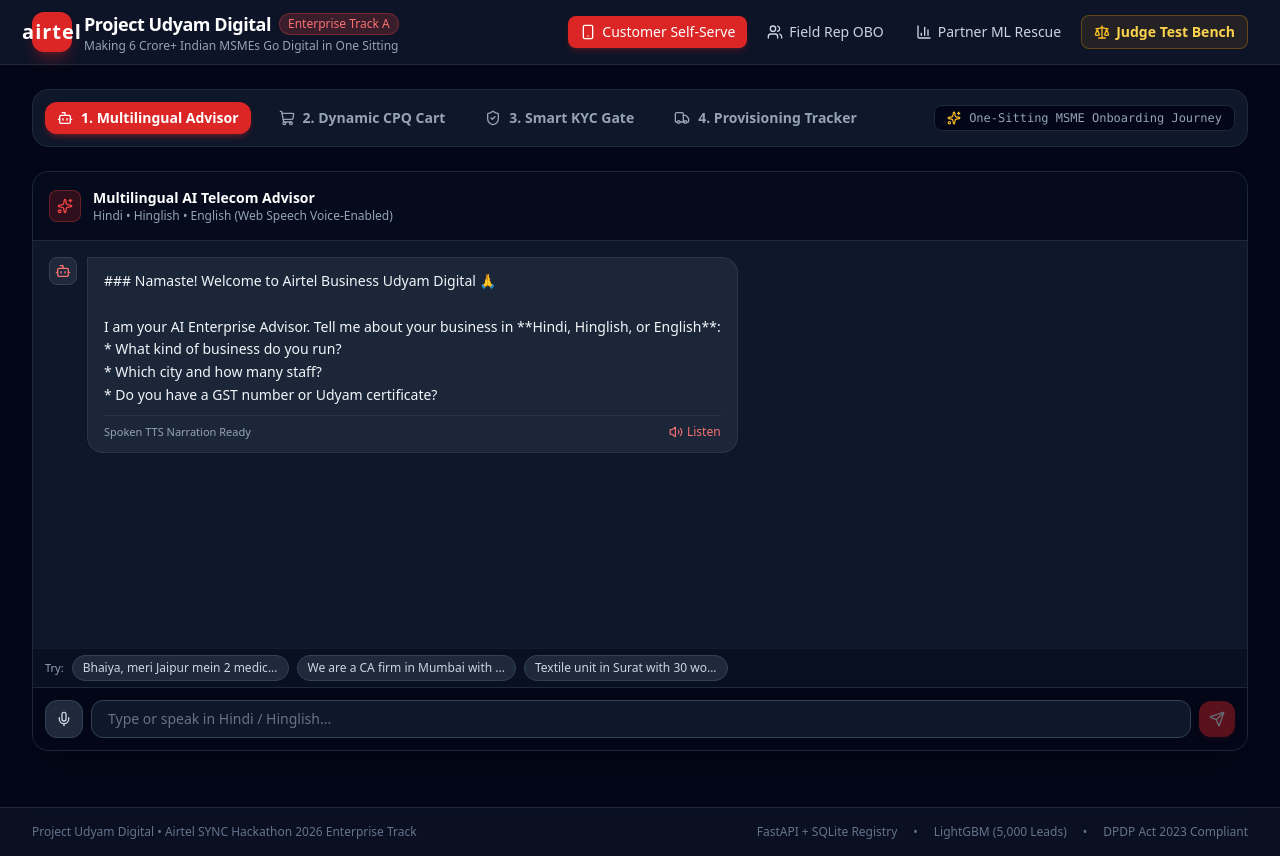
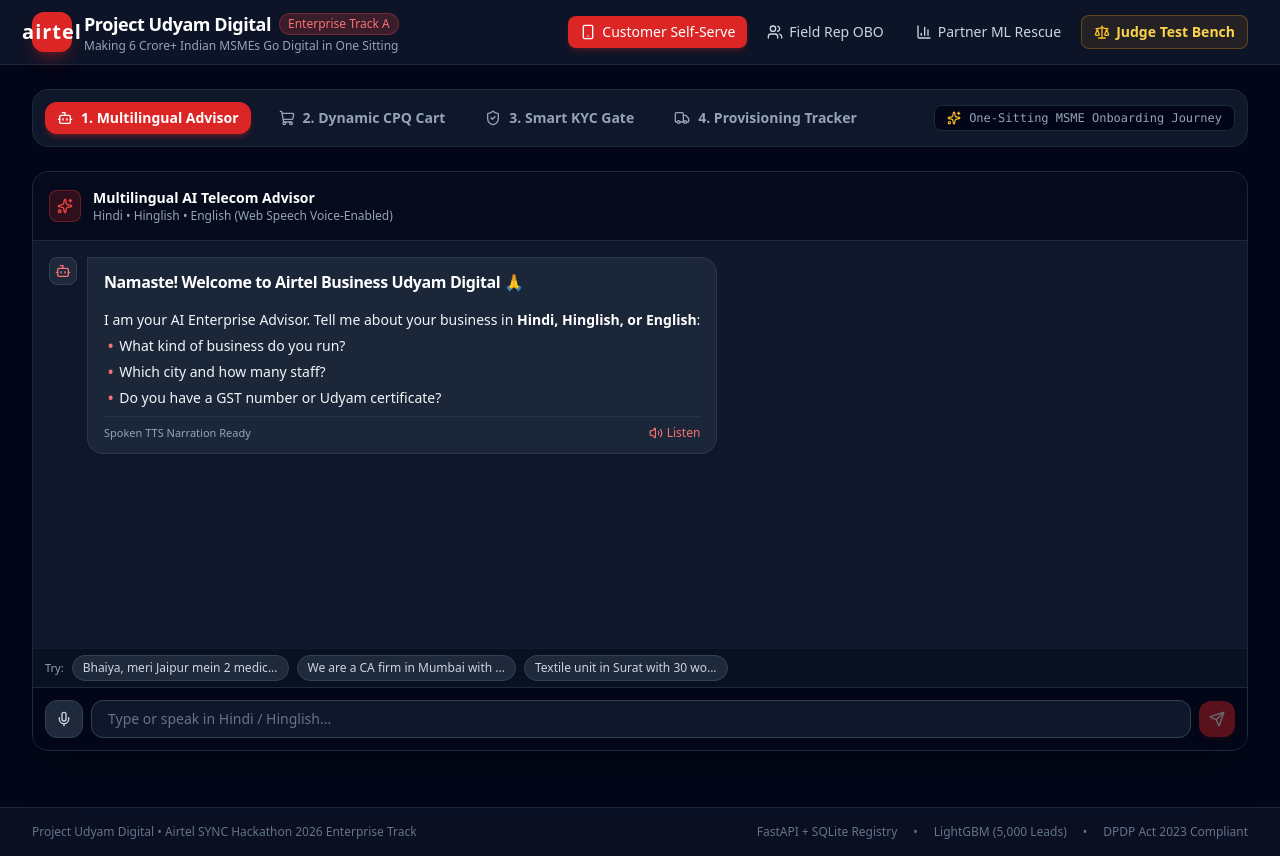
Before and after one commit to Hrushikesh-ramilla/project-udyam-digital, a React (Vite) app in the folder frontend/: page / in a window 1280 px wide. Built offline with nearby package versions, Linux system fonts and the light colour scheme.

Commit message:
fix(cpq): filter out satisfied dependency locks and add formatted markdown rendering in advisor chat

```diff
--- a/frontend/src/components/AdvisorChat.tsx
+++ b/frontend/src/components/AdvisorChat.tsx
@@ -15,6 +15,52 @@ interface Message {
 interface AdvisorChatProps {
   onProfileUpdated: (slots: MSMEProfileSlots, skus?: string[]) => void;
 }
+
+const renderInlineFormatting = (line: string) => {
+  const parts = line.split(/(\*\*[^*]+\*\*)/g);
+  return parts.map((part, i) => {
+    if (part.startsWith("**") && part.endsWith("**")) {
+      return (
+        <strong key={i} className="font-bold text-white">
+          {part.slice(2, -2)}
+        </strong>
+      );
+    }
+    return part;
+  });
+};
+
+const renderFormattedMessage = (text: string) => {
+  const lines = text.split("\n");
+  return (
+    <div className="space-y-1.5 text-xs sm:text-sm">
+      {lines.map((line, idx) => {
+        const trimmed = line.trim();
+        if (!trimmed) return <div key={idx} className="h-1" />;
+
+        if (trimmed.startsWith("### ")) {
+          return (
+            <h4 key={idx} className="font-bold text-white text-sm sm:text-base tracking-tight mb-1">
+              {trimmed.replace("### ", "")}
+            </h4>
+          );
+        }
+
+        if (trimmed.startsWith("* ") || trimmed.startsWith("- ")) {
+          const content = trimmed.substring(2);
+          return (
+            <div key={idx} className="flex items-start space-x-1.5 ml-1">
+              <span className="text-red-400 font-bold">•</span>
+              <span>{renderInlineFormatting(content)}</span>
+            </div>
+          );
+        }
+
+        return <p key={idx}>{renderInlineFormatting(line)}</p>;
+      })}
+    </div>
+  );
+};
 
 export const AdvisorChat: React.FC<AdvisorChatProps> = ({ onProfileUpdated }) => {
   const [messages, setMessages] = useState<Message[]>([
@@ -189,10 +235,10 @@ export const AdvisorChat: React.FC<AdvisorChatProps> = ({ onProfileUpdated }) =>
               className={`max-w-[85%] rounded-2xl px-4 py-3 text-sm leading-relaxed shadow-sm ${
                 m.sender === "user"
                   ? "bg-red-600 text-white rounded-tr-none"
-                  : "bg-slate-800/90 text-slate-100 border border-slate-700/60 rounded-tl-none whitespace-pre-line"
+                  : "bg-slate-800/90 text-slate-100 border border-slate-700/60 rounded-tl-none"
               }`}
             >
-              {m.text}
+              {renderFormattedMessage(m.text)}
 
               {/* TTS Listen Button for Advisor messages */}
               {m.spokenTts && (
--- a/frontend/src/components/CPQCart.tsx
+++ b/frontend/src/components/CPQCart.tsx
@@ -294,20 +294,24 @@ export const CPQCart: React.FC<CPQCartProps> = ({
           )}
 
           {/* Dependency Locks Warning Box */}
-          {quote && quote.dependency_locks.length > 0 && (
+          {(() => {
+            const missingLocks = quote ? quote.dependency_locks.filter((l) => l.missing) : [];
+            if (missingLocks.length === 0) return null;
+            return (
               <div className="mt-4 p-3 rounded-xl bg-amber-500/10 border border-amber-500/30 text-amber-300 space-y-1.5">
                 <div className="flex items-center space-x-1.5 font-bold text-xs">
                   <AlertTriangle className="w-4 h-4 text-amber-400" />
                   <span>Prerequisite SKU Missing (CPQ DAG Lock)</span>
                 </div>
-              {quote.dependency_locks.map((lock) => (
+                {missingLocks.map((lock) => (
                   <p key={lock.dependent_sku} className="text-[11px] leading-relaxed">
                     • <strong>{lock.dependent_name}</strong> requires an active connectivity base (
                     {lock.required_one_of.join(" or ")}).
                   </p>
                 ))}
               </div>
-          )}
+            );
+          })()}
 
           {/* Itemized Cart List */}
           <div className="mt-4 divide-y divide-slate-800 max-h-56 overflow-y-auto pr-1">
@@ -401,7 +405,11 @@ export const CPQCart: React.FC<CPQCartProps> = ({
           <div className="mt-5">
             <button
               onClick={() => quote && onProceedToKYC(quote)}
-              disabled={!quote || quote.dependency_locks.length > 0 || loading}
+              disabled={
+                !quote ||
+                quote.dependency_locks.filter((l) => l.missing).length > 0 ||
+                loading
+              }
               className="w-full flex items-center justify-center space-x-2 bg-red-600 hover:bg-red-500 text-white font-bold py-3 px-4 rounded-xl shadow-lg shadow-red-600/30 transition-all disabled:opacity-40 disabled:cursor-not-allowed text-sm"
             >
               <span>Accept Quote &amp; Start Smart KYC</span>
```
Also changed, not shown: 1 other file (tests, documents, lock files or other folders). Lines whose indentation alone changed are shown as unchanged.
